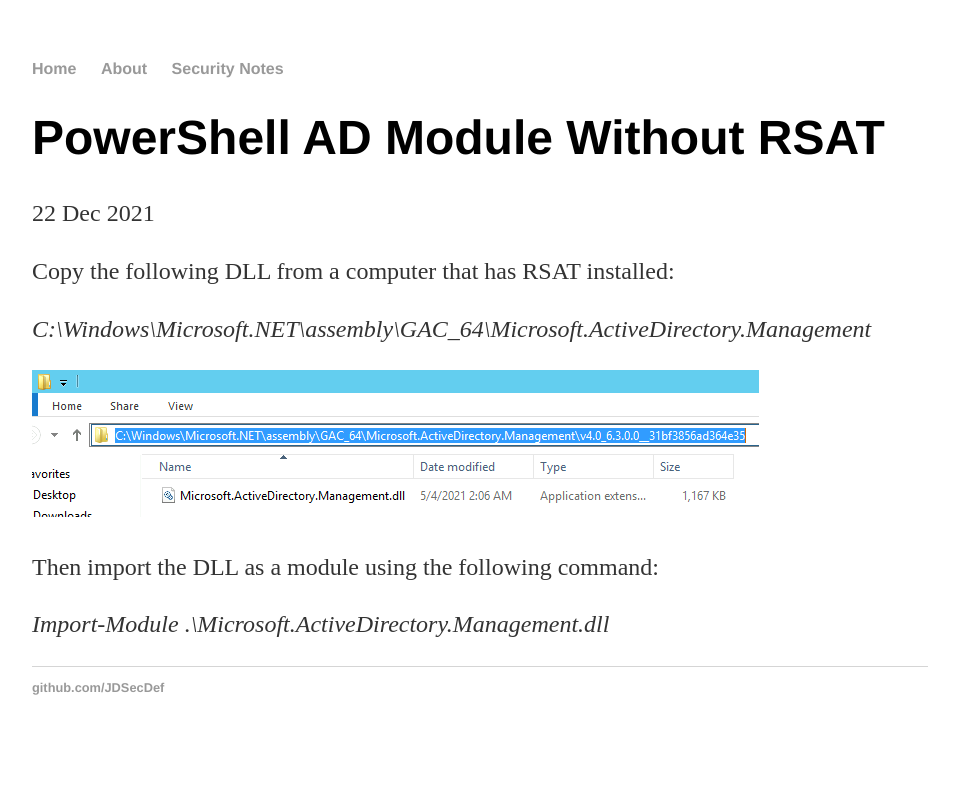
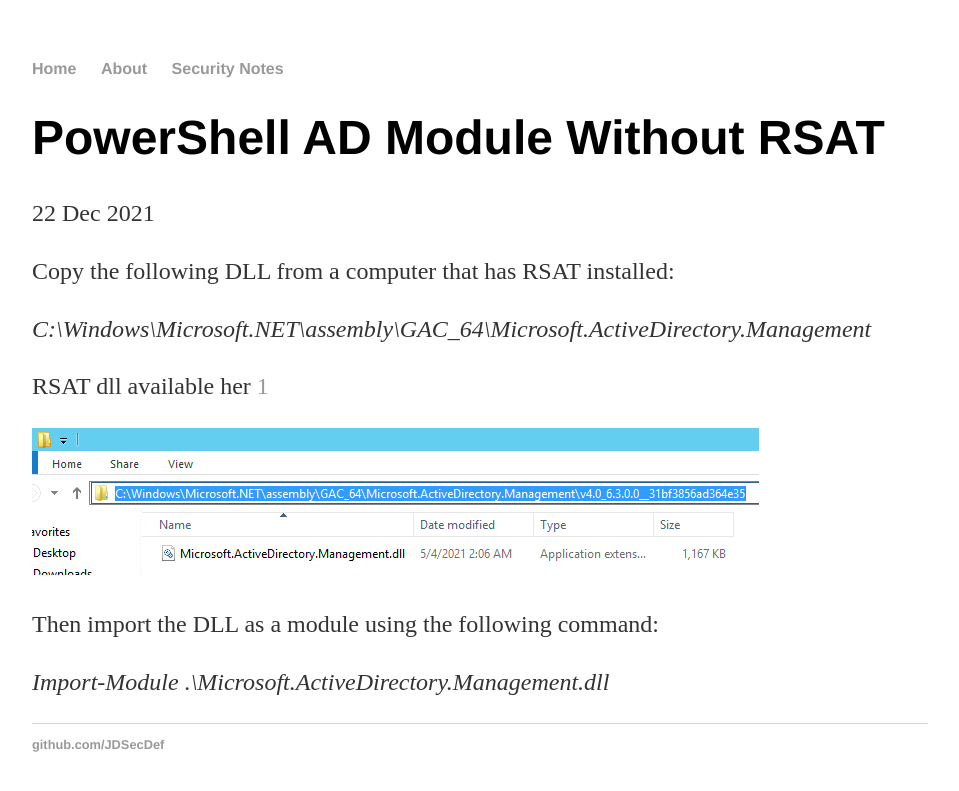
Before and after one commit to JDSecDef/JDSecDef.github.io, a Jekyll site: the page built from _posts/2021-12-22-AD-Module-Without-RSAT.md, in a window 1280 px wide. Shown: the top 791 px of the page, without its empty margins (160-1119 px from the left). Built offline with Jekyll 4.4.1, drawn with Linux system fonts in a browser that asks for light colours; Markdown is read by kramdown in place of the engine named in the settings.

Commit message:
Updates to security notes

```diff
--- a/_posts/2021-12-22-AD-Module-Without-RSAT.md
+++ b/_posts/2021-12-22-AD-Module-Without-RSAT.md
@@ -8,6 +8,10 @@
 
 *C:\Windows\Microsoft.NET\assembly\GAC_64\Microsoft.ActiveDirectory.Management*
 
+RSAT dll available her [1]
+
+[1]:{{ https://jdsecdef.github.io/ }}/assets/Microsoft.ActiveDirectory.Management.dll }}
+
 ![useful image]({{ https://jdsecdef.github.io/ }}/assets/ADRSATdll.png)
 
 Then import the DLL as a module using the following command:
```
Also changed, not shown: 1 other file.
